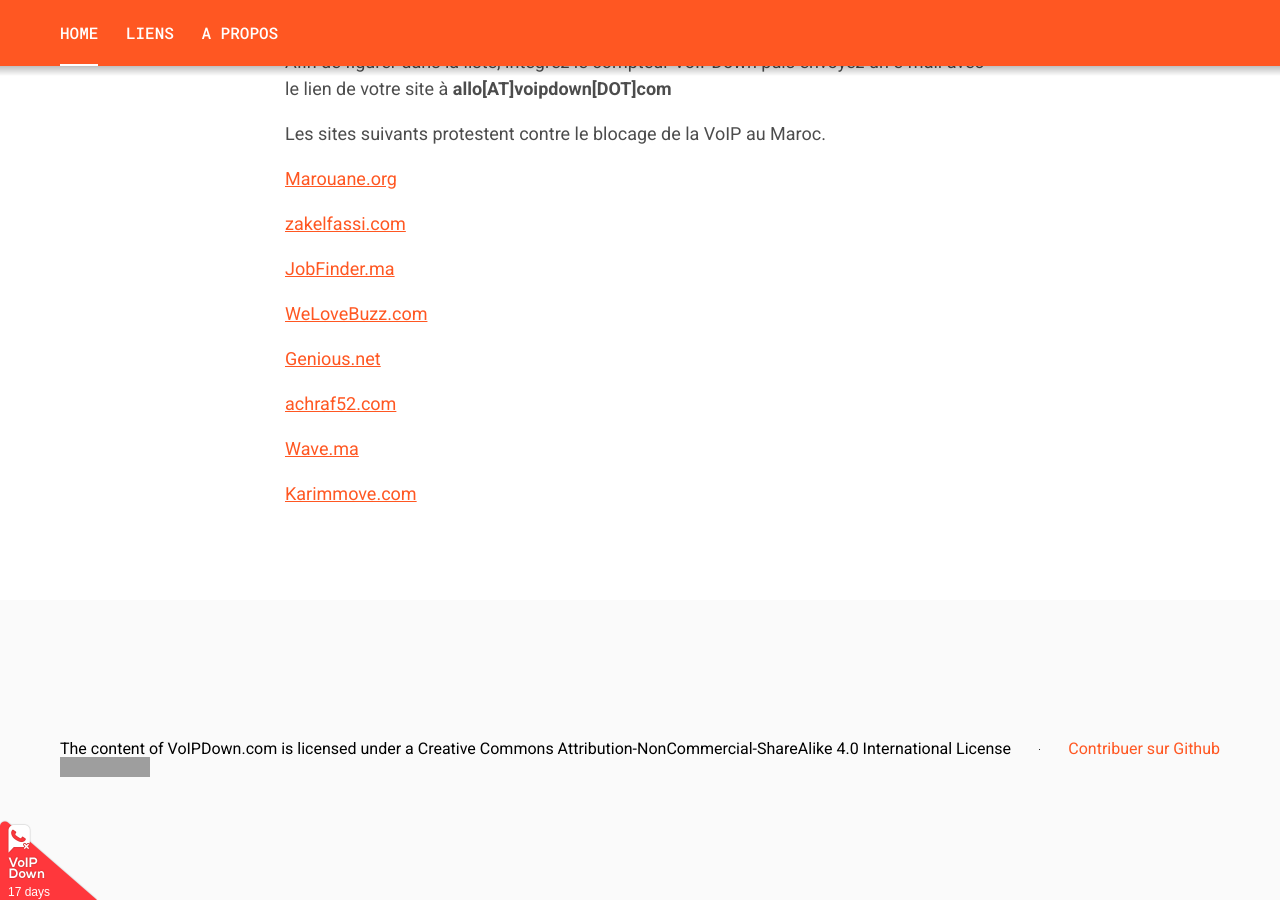
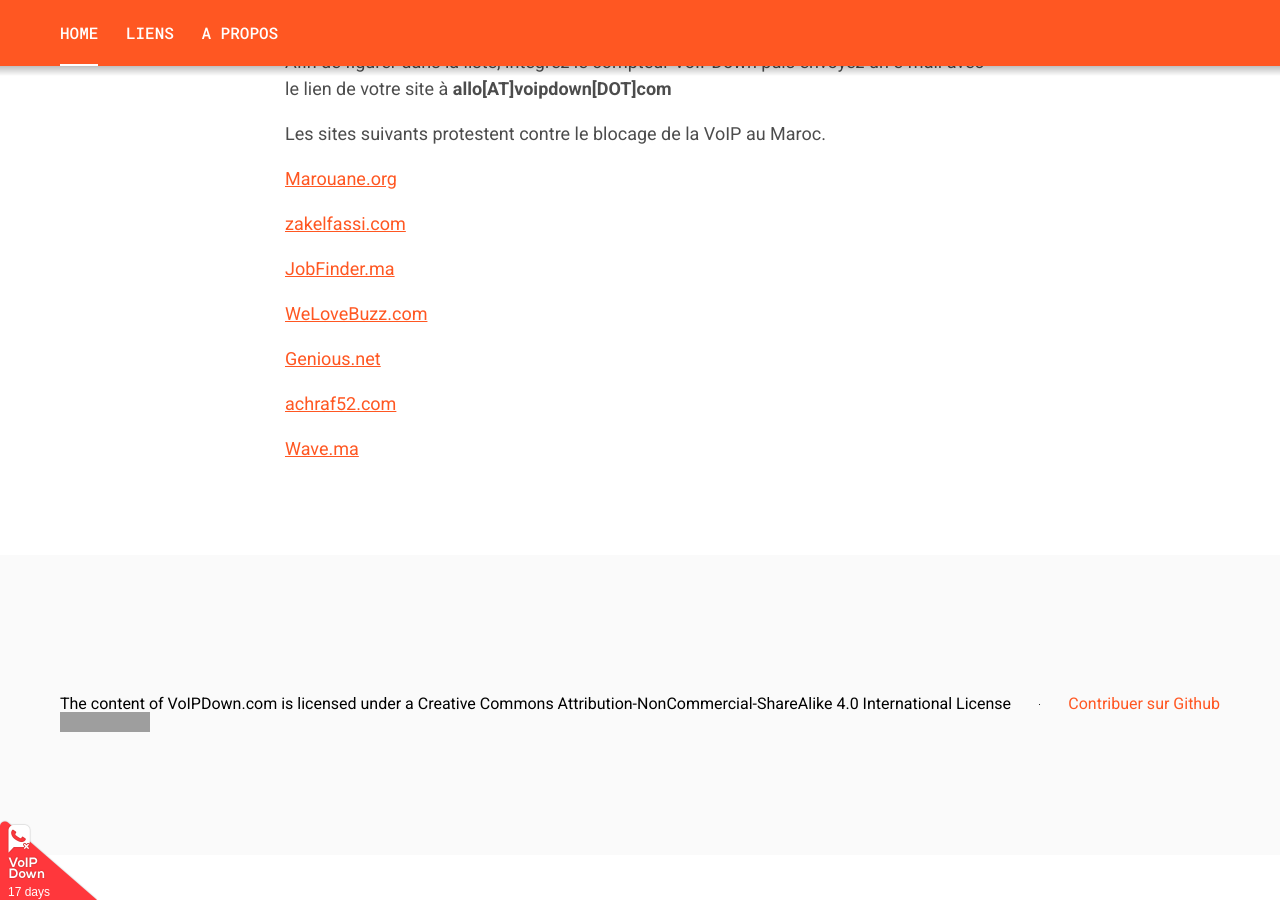
Before and after one commit to VoIPDown/voipdown.github.io, a Jekyll site: the page built from index.markdown, in a window 1280 px wide and 900 px high, scrolled down 1758 px. Built offline with Jekyll 4.4.1, drawn with Linux system fonts in a browser that asks for light colours; grey boxes are pictures that could not be loaded.

```diff
--- a/_data/supporters.yml
+++ b/_data/supporters.yml
@@ -25,7 +25,3 @@
 - name: Wave.ma
   link: http://wave.ma
   logo: wave.png
-
-- name: Karimmove.com
-  link: http://Karimmove.com
-  logo: Karimmove.jpg
```
